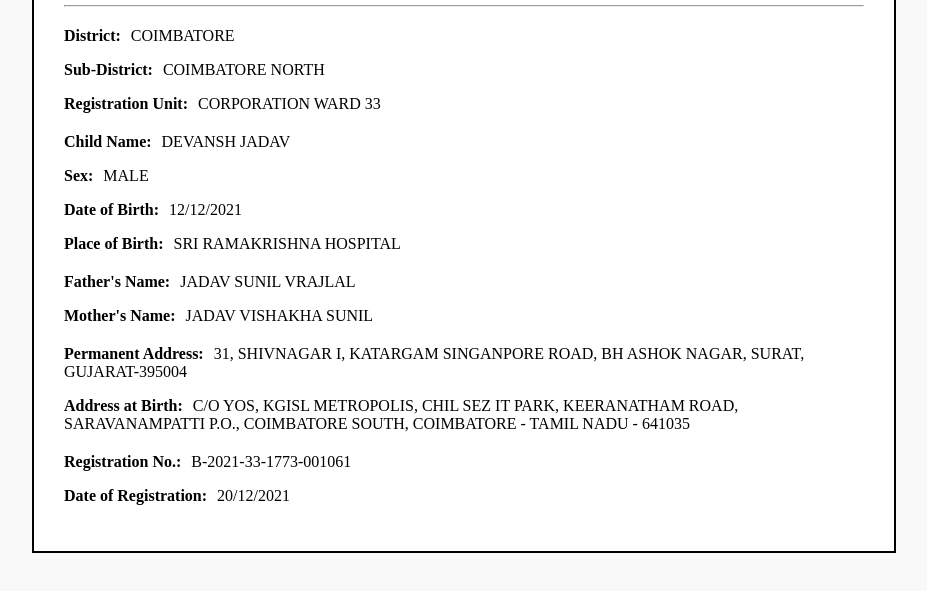
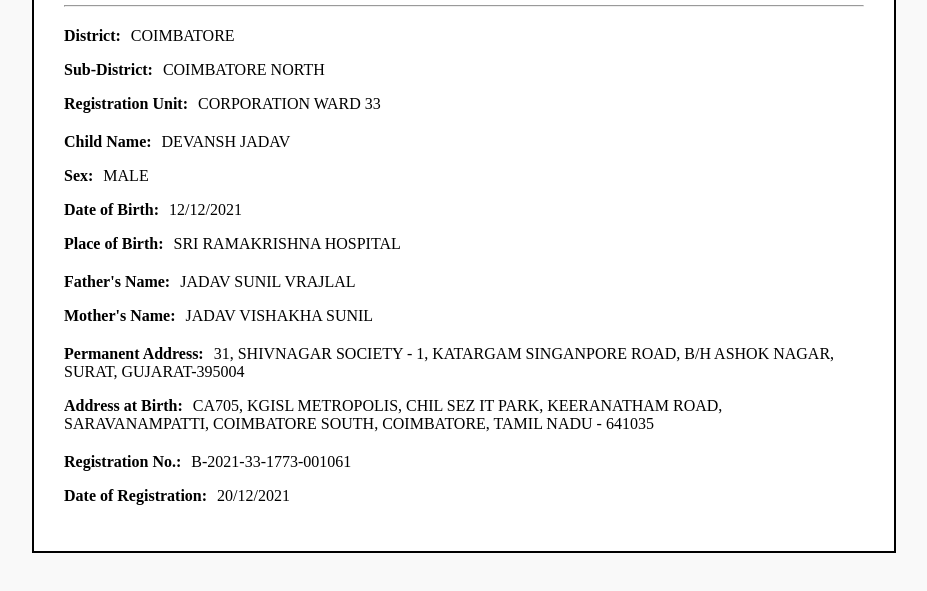
Before and after one commit to corpgovinbirthdeathcertificate/REG_B_2021_33_1775_001061_DeevanshJADAV, a plain HTML site: page index.html in a window 1280 px wide. Shown: the part 287-878 px from the top of the page, without its empty margins (176-1103 px from the left). Drawn offline with Linux system fonts and the light colour scheme.

Commit message:
Update index.html

```diff
--- a/index.html
+++ b/index.html
@@ -69,8 +69,8 @@
     </div>
 
     <div class="section">
-      <p><span class="label">Permanent Address:</span><span class="info">31, SHIVNAGAR I, KATARGAM SINGANPORE ROAD, BH ASHOK NAGAR, SURAT, GUJARAT-395004</span></p>
-      <p><span class="label">Address at Birth:</span><span class="info">C/O YOS, KGISL METROPOLIS, CHIL SEZ IT PARK, KEERANATHAM ROAD, SARAVANAMPATTI P.O., COIMBATORE SOUTH, COIMBATORE - TAMIL NADU - 641035</span></p>
+      <p><span class="label">Permanent Address:</span><span class="info">31, SHIVNAGAR SOCIETY - 1, KATARGAM SINGANPORE ROAD, B/H ASHOK NAGAR, SURAT, GUJARAT-395004</span></p>
+      <p><span class="label">Address at Birth:</span><span class="info">CA705, KGISL METROPOLIS, CHIL SEZ IT PARK, KEERANATHAM ROAD, SARAVANAMPATTI, COIMBATORE SOUTH, COIMBATORE, TAMIL NADU - 641035</span></p>
     </div>
 
     <div class="section">
```
